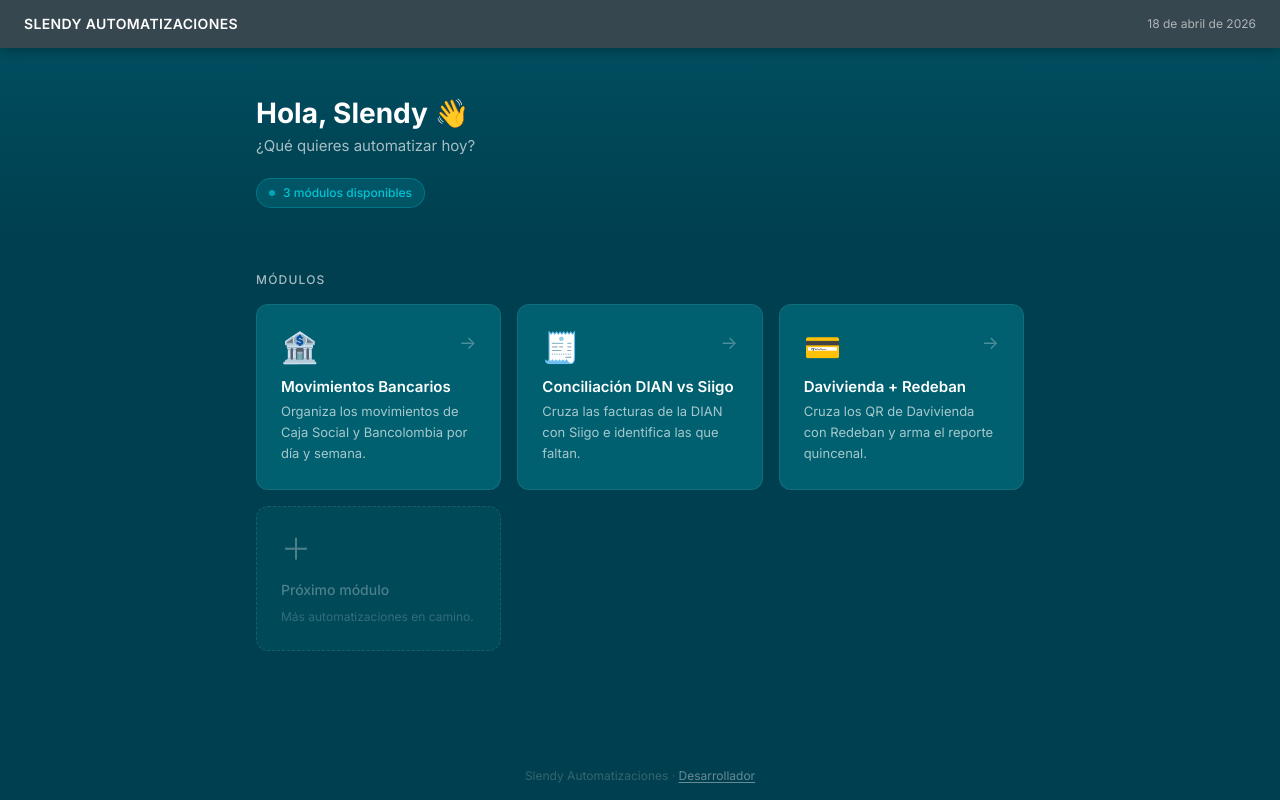
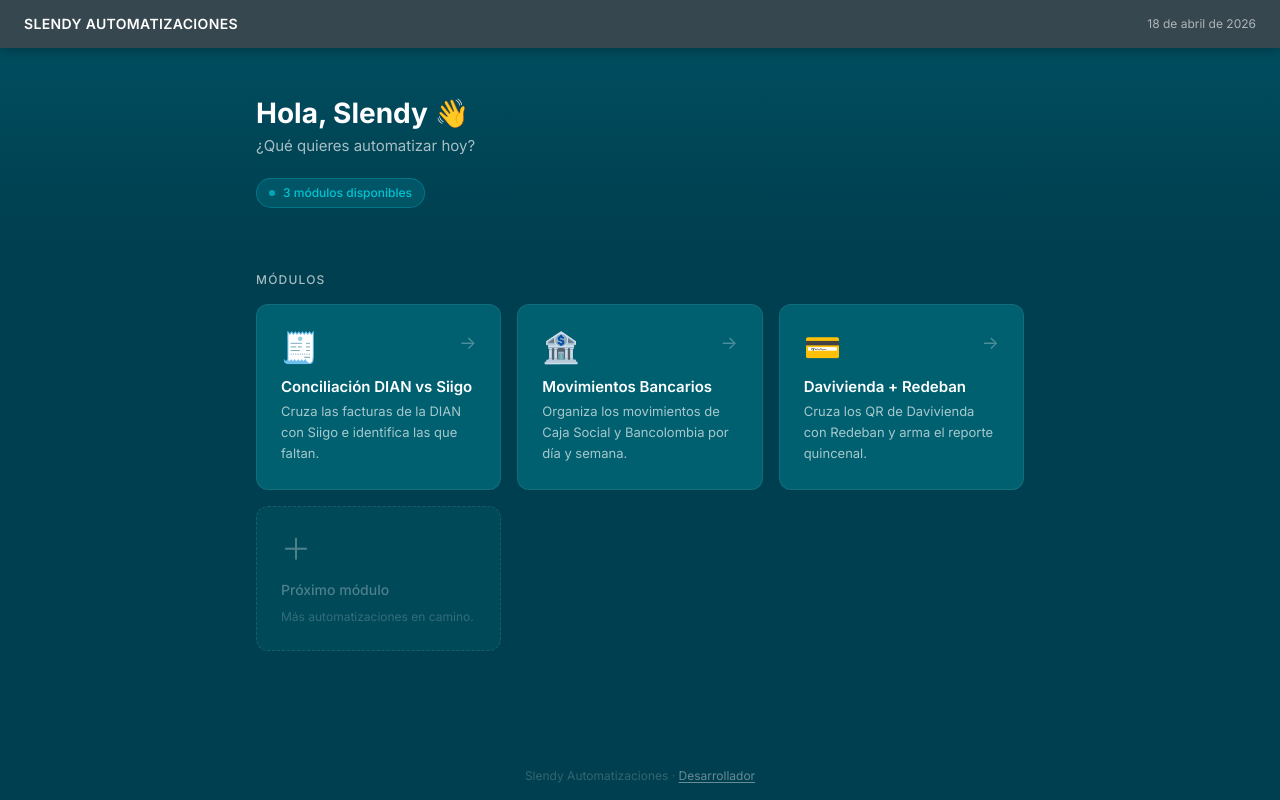
Before and after one commit to CratosCamilo/automatizaciones_sd, a Next.js app: page / in a window 1280 px wide. Built offline with nearby package versions, Linux system fonts and the light colour scheme.

Commit message:
fix mod incio 1

```diff
--- a/pages/index.js
+++ b/pages/index.js
@@ -2,19 +2,19 @@
 import ModuleCard from '../components/ModuleCard'
 
 const MODULOS = [
+  {
+    id: 'conciliacion',
+    href: '/conciliacion',
+    icon: '🧾',
+    nombre: 'Conciliación DIAN vs Siigo',
+    descripcion: 'Cruza las facturas de la DIAN con Siigo e identifica las que faltan.',
+  },
   {
     id: 'movimientos',
     href: '/movimientos',
     icon: '🏦',
     nombre: 'Movimientos Bancarios',
     descripcion: 'Organiza los movimientos de Caja Social y Bancolombia por día y semana.',
-  },
-  {
-    id: 'conciliacion',
-    href: '/conciliacion',
-    icon: '🧾',
-    nombre: 'Conciliación DIAN vs Siigo',
-    descripcion: 'Cruza las facturas de la DIAN con Siigo e identifica las que faltan.',
   },
   {
     id: 'davivienda',
```
